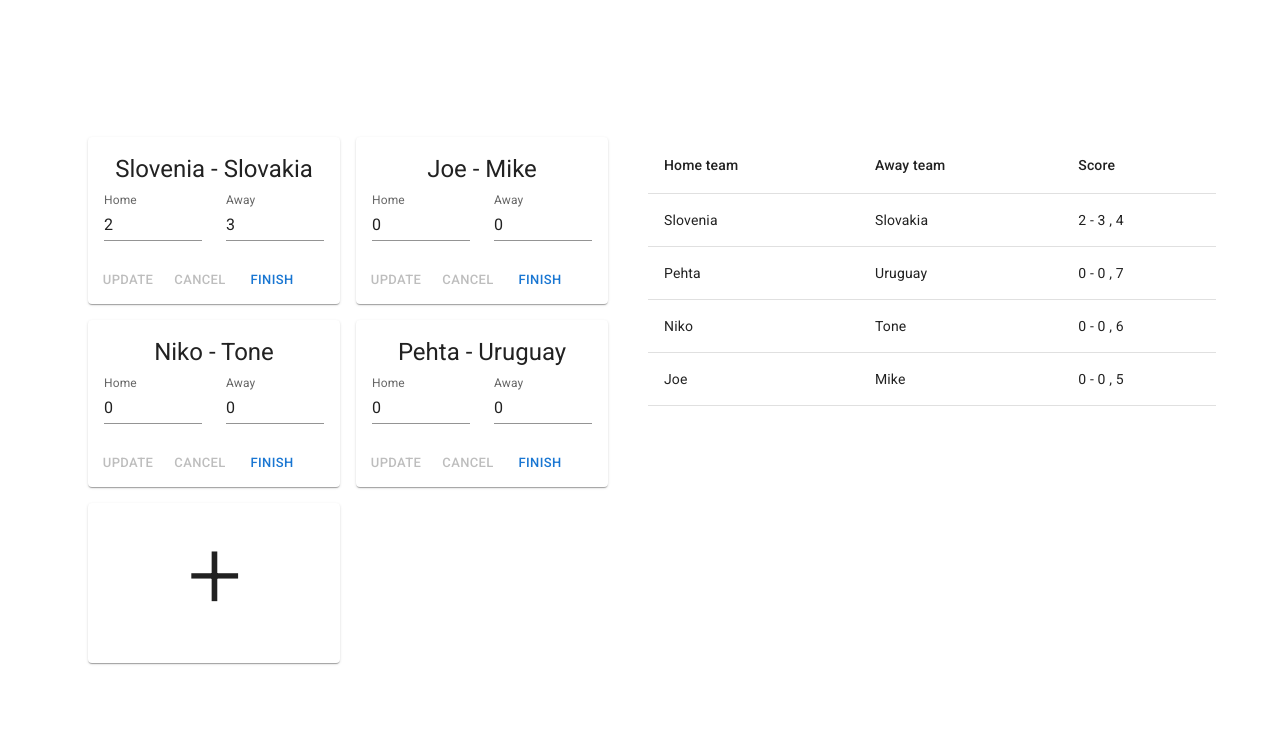
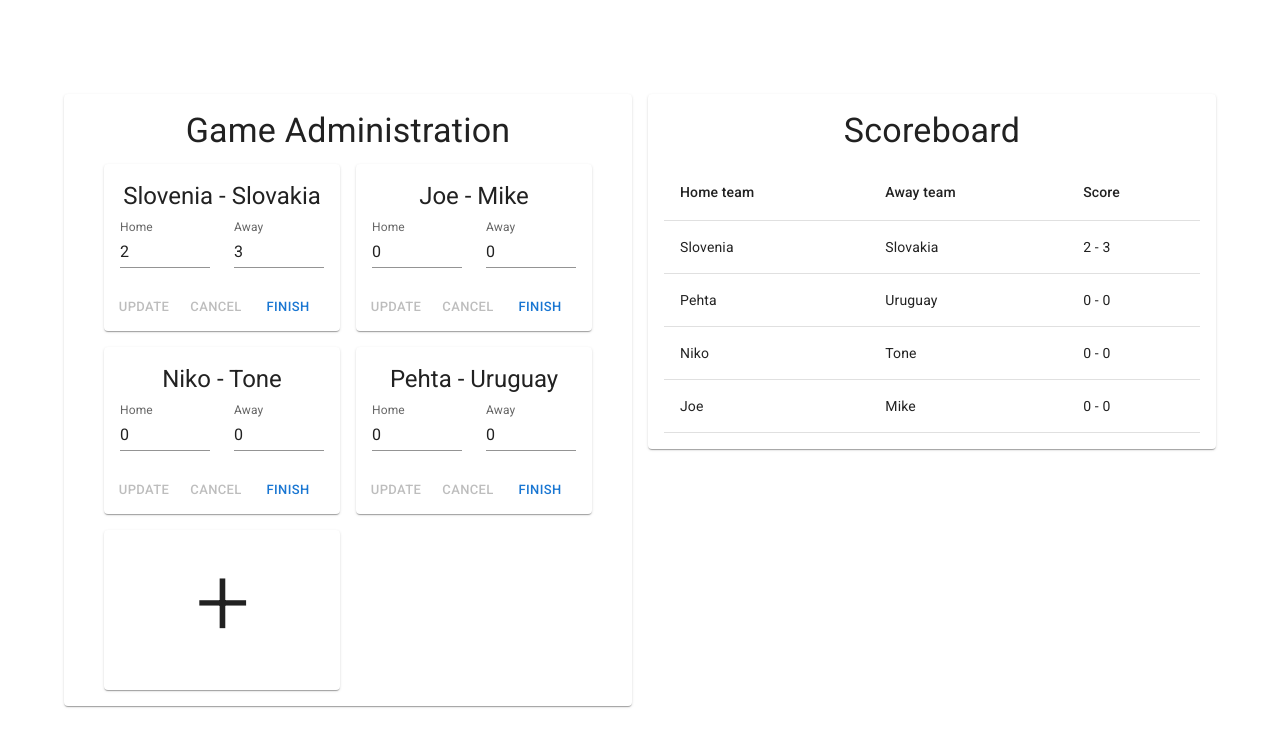
Before and after one commit to bhostnik/scoreboard, a React (Vite) app: page / in a window 1280 px wide. Shown: the top 746 px of the page. Built offline with nearby package versions, Linux system fonts and the light colour scheme.

Commit message:
Small visual fixes

```diff
--- a/src/App.jsx
+++ b/src/App.jsx
@@ -34,7 +34,7 @@ function GameCard({ game, updateScore, finishMatch }) {
   return (
     <Card>
       <CardContent sx={{ flexGrow: 1 }}>
-        <Typography gutterBottom variant="h5" component="h2">
+        <Typography gutterBottom variant="h5">
           {game.home + " - " + game.away}
         </Typography>
         <Grid container spacing={3}>
@@ -175,6 +175,8 @@ function App() {
       <Container>
         <Grid container spacing={2}>
           <Grid item xs={12} sm={6}>
+            <Paper sx={{ p: 2 }}>
+              <Typography gutterBottom variant="h4">Game Administration</Typography>
               <Container>
                 <Grid container spacing={2}>
                   {Object.values(games).map((game) => (
@@ -187,8 +189,11 @@ function App() {
                   </Grid>
                 </Grid>
               </Container>
+            </Paper>
           </Grid>
           <Grid item xs={12} sm={6}>
+            <Paper sx={{ p: 2 }}>
+              <Typography gutterBottom variant="h4">Scoreboard</Typography>
               <Table sx={{ minWidth: 400 }} aria-label="scoreboard results">
                 <TableHead>
                   <TableRow>
@@ -202,11 +207,12 @@ function App() {
                     <TableRow key={game.index}>
                       <TableCell>{game.home}</TableCell>
                       <TableCell>{game.away}</TableCell>
-                  <TableCell>{`${game.homeScore} - ${game.awayScore}  , ${game.index}`}</TableCell>
+                      <TableCell>{`${game.homeScore} - ${game.awayScore}`}</TableCell>
                     </TableRow>
                   ))}
                 </TableBody>
               </Table>
+            </Paper>
           </Grid>
         </Grid>
       </Container>
```
Lines whose indentation alone changed are shown as unchanged.
